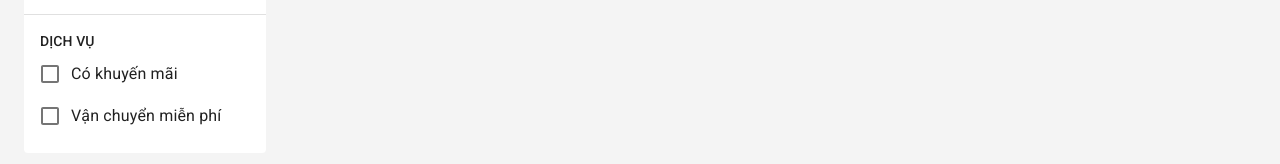
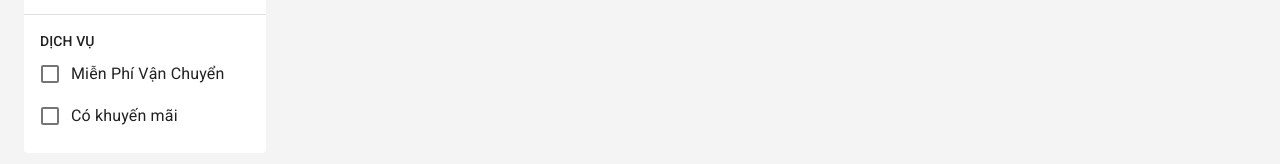
Before and after one commit to nguyenit67/React-Ecommerce_NovaShop, a React (Create React App) app: page /products in a window 1280 px wide. Shown: the part 270-434 px from the top of the page. Built offline with nearby package versions, Linux system fonts and the light colour scheme; no server answers.

Commit message:
adjust filter service list

```diff
--- a/src/features/Product/components/Filters/FilterByService.jsx
+++ b/src/features/Product/components/Filters/FilterByService.jsx
@@ -45,8 +45,8 @@ function FilterByService({ filters = {}, onChange }) {
 
       <ul className={classes.list}>
         {[
+          { value: 'isFreeShip', label: 'Miễn Phí Vận Chuyển' },
           { value: 'isPromotion', label: 'Có khuyến mãi' },
-          { value: 'isFreeShip', label: 'Vận chuyển miễn phí' },
         ].map((service) => (
           <li key={service.value}>
             <FormControlLabel
```
